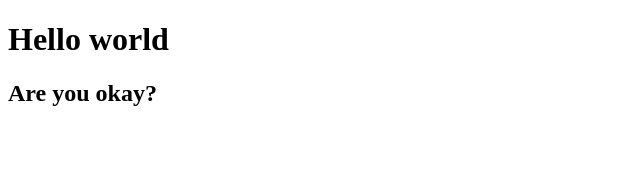
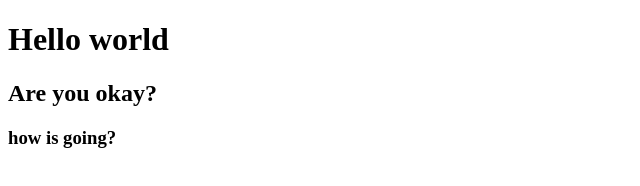
Before and after one commit to Mgku/ShinKu, a plain HTML site: page index.html in a window 1280 px wide. Shown: the whole page, without its empty margins (0-640 px from the left). Drawn offline with Linux system fonts and the light colour scheme.

Commit message:
Update index.html

```diff
--- a/index.html
+++ b/index.html
@@ -6,5 +6,6 @@
     <body>
         <h1>Hello world</h1>
         <h2>Are you okay?</h2>
+        <h3>how is going?</h3>
     </body>
 </html>
```
